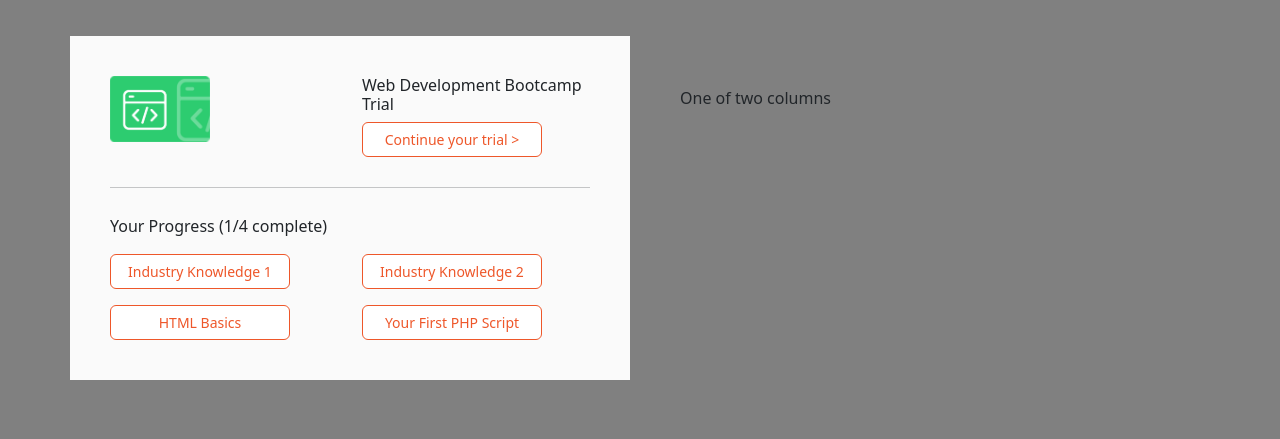
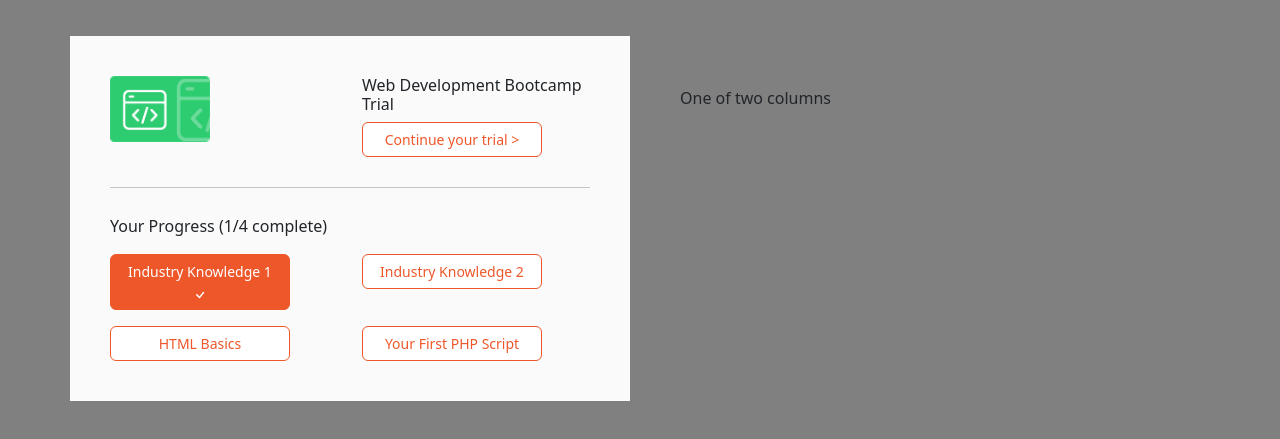
Before and after one commit to TijanJackson/HyperionDevTest, a plain HTML site: page index.html in a window 1280 px wide. Shown: the part 57-496 px from the top of the page. Drawn offline with nearby package versions, Linux system fonts and the light colour scheme.

Commit message:
Added js to HyperionDevTest

```diff
--- a/index.html
+++ b/index.html
@@ -9,7 +9,7 @@
     <link href="https://cdn.jsdelivr.net/npm/bootstrap@5.3.0-alpha2/dist/css/bootstrap.min.css" rel="stylesheet" integrity="sha384-aFq/bzH65dt+w6FI2ooMVUpc+21e0SRygnTpmBvdBgSdnuTN7QbdgL+OapgHtvPp" crossorigin="anonymous">
     <script src="https://cdn.jsdelivr.net/npm/bootstrap@5.3.0-alpha2/dist/js/bootstrap.bundle.min.js" integrity="sha384-qKXV1j0HvMUeCBQ+QVp7JcfGl760yU08IQ+GpUo5hlbpg51QRiuqHAJz8+BrxE/N" crossorigin="anonymous"></script>
 </head>
-<body>
+<body onload="buttonCheckFunc()">
 
     <div class="container" id="navbar-container">
 
@@ -48,7 +48,11 @@
             Your Progress (1/4 complete)
             <div class="row">
                 <div class="col-sm">
-                    <button type="button" class="btn btn-primary button mt-3">Industry Knowledge 1</button>
+                    <button id="progressBtnOne" type="button" class="btn btn-primary button mt-3 active-btn">Industry Knowledge 1
+                        <svg id="tickOne" class="d-none" xmlns="http://www.w3.org/2000/svg" width="16" height="16" fill="currentColor" class="bi bi-check" viewBox="0 0 16 16">
+                            <path d="M10.97 4.97a.75.75 0 0 1 1.07 1.05l-3.99 4.99a.75.75 0 0 1-1.08.02L4.324 8.384a.75.75 0 1 1 1.06-1.06l2.094 2.093 3.473-4.425a.267.267 0 0 1 .02-.022z"/>
+                        </svg>
+                    </button>
                 </div>
 
                 <div class="col-sm">
@@ -73,6 +77,7 @@
           </div>
         </div>
     </div>
+    <script src="index.js"></script>
 
 </body>
 </html>
--- /dev/null
+++ b/index.js
@@ -0,0 +1,10 @@
+let buttonOneProgressCheck = true;
+let progressBtnOne = document.getElementById("progressBtnOne");
+let tick = document.getElementById("tickOne");
+
+function buttonCheckFunc () {
+    if (buttonOneProgressCheck == true) {
+        tick.classList.remove('d-none');
+        progressBtnOne.classList.add('active-btn');
+    }
+}
--- a/style.css
+++ b/style.css
@@ -26,6 +26,11 @@ body {
 }
 
 .btn-primary:hover {
+    background: #EE572A !important;
+    color: #fff !important;
+}
+
+.active-btn {
     background: #EE572A !important;
     color: #fff !important;
 }
```
